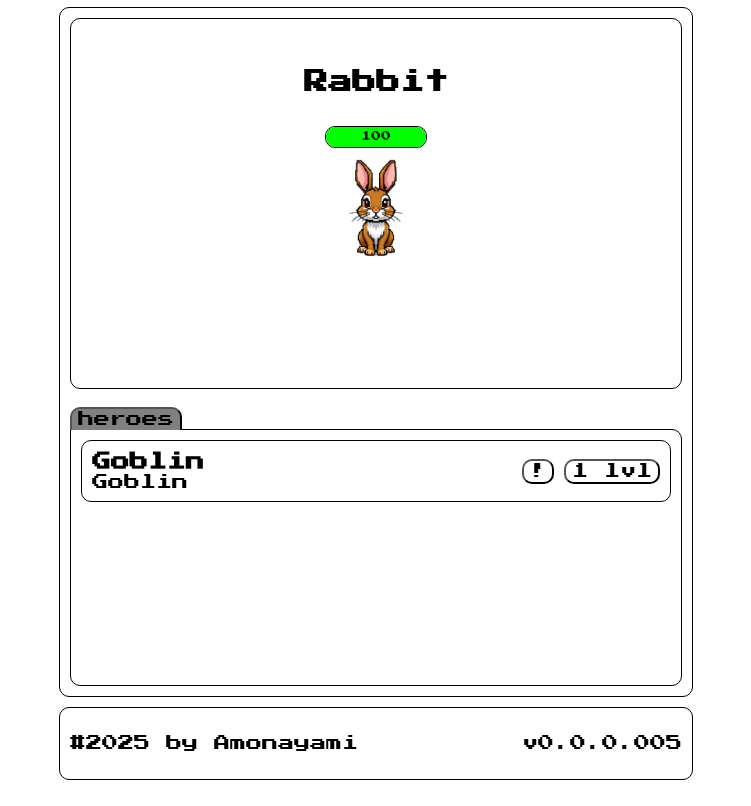
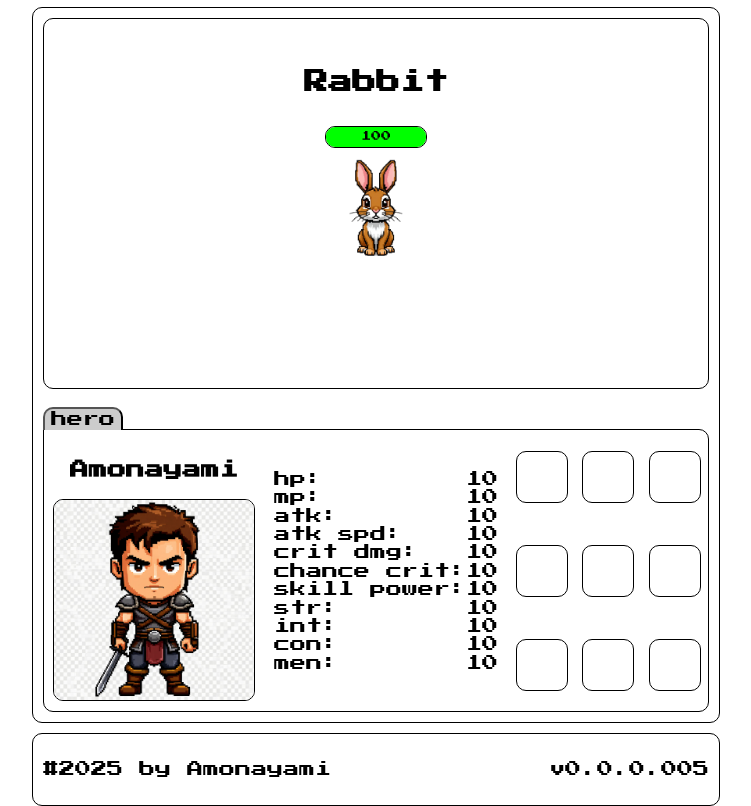
Before and after one commit to Amonayami/legend_of_flames, a website built with webpack: page src/index.html in a window 1280 px wide. Shown: the part 129-935 px from the top of the page, without its empty margins (261-1012 px from the left). Before the commit the page ends 909 px from the top, so only its background shows below. Built offline with nearby package versions, Linux system fonts and the light colour scheme.

Commit message:
v0.0.0.006

```diff
--- a/src/index.html
+++ b/src/index.html
@@ -22,29 +22,48 @@
             <!-- тут будут темплейты врагов -->
           </div>
 
-          <div class="chest-wrap">
-            <div class="chest"></div>
-            <div class="key"></div>
-          </div>
         </section>
 
         <section class="character-menu">
             <!-- Вкладки -->
             <div class="tabs">
-              <button type="button" class="button tab active" data-tab="heroes">heroes</button>
+              <button type="button" class="button tab active" data-tab="hero">hero</button>
             </div>
             <!-- Контент для каждой вкладки -->
-            <div class="tab-content active" id="heroes">
-                <ul class="heroes-list">
-                    <li class="heroes-list-item">
-                        <div class="hero-info">
-                          <h3 class="hero-name">Goblin</h3>
-                          <p class="hero-description">Goblin</p>
-                        </div>
-                        <button type="button" class="button">!</button>
-                        <button type="button" class="button">1 lvl</button>
-                      </li>
-                </ul>
+            <div class="tab-content hero active" id="hero">
+                <div class="hero-container">
+                  <h3 class="nickname">Amonayami</h3>
+                  <img class="hero-image" src="./images/heroes/human-male.jpg" alt="">
+                </div>
+
+                <div class="stats">
+                  <ul class="stats-list">
+                    <li class="stats-item" data-label="hp:"><span>10</span></li>
+                    <li class="stats-item" data-label="mp:"><span>10</span></li>
+                    <li class="stats-item" data-label="atk:"><span>10</span></li>
+                    <li class="stats-item" data-label="atk spd:"><span>10</span></li>
+                    <li class="stats-item" data-label="crit dmg:"><span>10</span></li>
+                    <li class="stats-item" data-label="chance crit:"><span>10</span></li>
+                    <li class="stats-item" data-label="skill power:"><span>10</span></li>
+                    <li class="stats-item" data-label="str:"><span>10</span></li>
+                    <li class="stats-item" data-label="int:"><span>10</span></li>
+                    <li class="stats-item" data-label="con:"><span>10</span></li>
+                    <li class="stats-item" data-label="men:"><span>10</span></li>
+                  </ul>
+                </div>
+
+                <div class="inventory">
+                  <div class="inventory-item"></div>
+                  <div class="inventory-item"></div>
+                  <div class="inventory-item"></div>
+                  <div class="inventory-item"></div>
+                  <div class="inventory-item"></div>
+                  <div class="inventory-item"></div>
+                  <div class="inventory-item"></div>
+                  <div class="inventory-item"></div>
+                  <div class="inventory-item"></div>
+                </div>
+
             </div>
           </section>
     </main>
@@ -58,7 +77,7 @@
           <div class="hp-fill"></div>
           <div class="hp-text"></div>
         </div>
-        <div class="enemy">
+        <div class="enemy-image-container">
           <img class="enemy-image" src="" alt="">
         </div>
     </template>
--- a/src/scripts/combat-system.js
+++ b/src/scripts/combat-system.js
@@ -1,4 +1,4 @@
-import {enemys} from './database'
+import { enemys } from './database'
 
 const enemyZone = document.getElementById('enemy-zone')
 const enemyTemplate = document.getElementById('enemy-template')
@@ -7,15 +7,17 @@ export function spawnRandomEnemy() {
     enemyZone.innerHTML = ''
     const randomEnemy = enemys[Math.floor(Math.random() * enemys.length)]
     const element = enemyTemplate.content.cloneNode(true)
-    element.querySelector('.enemy-name').textContent = randomEnemy.name
-    element.querySelector('.enemy-image').src = randomEnemy.image
-    element.querySelector('.enemy-image').alt = randomEnemy.name
-    const hpFill = element.querySelector('.hp-fill')
-    const hpText = element.querySelector('.hp-text')
+    const enemyName = element.querySelector('.enemy-name');
+    const enemyImage = element.querySelector('.enemy-image-container .enemy-image')
+    const hpFill = element.querySelector('.hp-container .hp-fill')
+    const hpText = element.querySelector('.hp-container .hp-text')
+    enemyName.textContent = randomEnemy.name
+    enemyImage.src = randomEnemy.image
+    enemyImage.alt = randomEnemy.name
     let currentHP = randomEnemy.hp
     const maxHP = randomEnemy.hp
     hpText.textContent = `${currentHP}`
-    const enemyElement = element.querySelector('.enemy')
+    const enemyElement = element.querySelector('.enemy-image-container')
     enemyElement.addEventListener('click', () => {
         if (currentHP <= 0) return
         currentHP -= 20
@@ -25,7 +27,7 @@ export function spawnRandomEnemy() {
         if (currentHP <= 0) {
             enemyElement.style.opacity = '0.1'
             enemyElement.style.pointerEvents = 'none'
-            spawnRandomEnemy()
+            setTimeout(spawnRandomEnemy, 300)
         }
     })
     enemyZone.appendChild(element)
--- /dev/null
+++ b/src/styles/hero-tab.css
@@ -0,0 +1,70 @@
+.tab-content.hero {
+    display: flex;
+    gap: 10px;
+}
+
+.hero-container {
+    display: flex;
+    flex-direction: column;
+    align-items: center;
+    width: 200px;
+    aspect-ratio: 1;
+    position: relative;
+    padding: 10px;
+}
+
+.nickname {
+
+}
+
+.hero-image {
+    width: 100%;
+    height: 100%;
+    aspect-ratio: 1;
+    object-fit: cover;
+    display: block;
+    border: 1px solid #000;
+    border-radius: 10px;
+}
+
+.stats {
+    display: flex;
+    align-items: center;
+}
+
+.stats-list {
+    display: grid;
+    grid-template-columns: max-content 1fr;
+    list-style: none;
+    padding: 0;
+    margin: 0;
+  }
+
+  .stats-item {
+    display: contents;
+  }
+
+  .stats-item::before {
+    content: attr(data-label);
+    grid-column: 1;
+  }
+
+  .stats-item span {
+    grid-column: 2;
+  }
+
+.inventory {
+    display: grid;
+    grid-template-columns: repeat(3, auto);
+    align-items: center;
+    justify-items: center;
+    width: 200px;
+    aspect-ratio: 1;
+}
+
+.inventory-item {
+    width: 50px;
+    aspect-ratio: 1;
+    border: 1px solid #000;
+    border-radius: 10px;
+}
--- a/src/styles/index.css
+++ b/src/styles/index.css
@@ -1,47 +1,9 @@
 @import url(./normalize.css);
 @import url(./fonts.css);
+@import url(./page.css);
+@import url(./tab.css);
+@import url(./hero-tab.css);
 
-.page {
-    display: grid;
-    grid-template-rows: auto 1fr auto;
-    justify-content: center;
-    width: 98vw;
-    height: 98vh;
-    overflow: hidden;
-    gap: 10px;
-    margin: 10px;
-    font-family: 'Press Start 2P', 'Courier New', Courier, monospace, sans-serif;
-    user-select: none;
-}
-
-.header {
-    border-radius: 10px;
-    border: 1px solid #000;
-}
-
-.title {
-    text-align: center;
-}
-
-.game-menu {
-    display: flex;
-    justify-content: center;
-    margin: 10px;
-    gap: 3px;
-}
-
-.button {
-    border-radius: 10px;
-    font-family: 'Press Start 2P', 'Courier New', Courier, monospace, sans-serif;
-    background-color: transparent;
-}
-
-.game-zone {
-    display: grid;
-    grid-template-rows: 1fr auto;
-    border-radius: 10px;
-    border: 1px solid #000;
-}
 
 .combat-zone {
     display: grid;
@@ -86,7 +48,7 @@
     font-size: 10px;
 }
 
-.enemy {
+.enemy-image-container {
     display: flex;
     justify-content: center;
     width: 200px;
@@ -107,79 +69,3 @@
     position: relative;
     margin: 10px;
 }
-
-.tabs {
-    display: flex;
-    position: absolute;
-    top: -22px;
-    gap: 3px;
-}
-
-.tab {
-    border-end-start-radius: 0;
-    border-end-end-radius: 0;
-    border-bottom: none;
-}
-
-.tab.active {
-    background-color: gray;
-}
-
-.tab-content {
-    display: none;
-    border-radius: 10px;
-    border-start-start-radius: 0;
-    border: 1px solid #000;
-    min-height: 255px;
-    min-width: 610px;
-}
-
-.tab-content.active {
-    display: block;
-}
-
-/* Список героев */
-.heroes-list {
-    display: flex;
-    flex-direction: column;
-    gap: 10px;
-    margin: 10px;
-    padding: 0;
-    list-style: none;
-}
-
-.heroes-list-item {
-    display: flex;
-    align-items: center;
-    gap: 10px;
-    border: 1px solid #000;
-    border-radius: 10px;
-    padding: 10px;
-}
-
-.hero-image {
-    width: 50px;
-    aspect-ratio: 1;
-    object-fit: cover;
-    border-radius: 8px;
-}
-
-.hero-info {
-    flex-grow: 1;
-}
-
-.hero-name {
-    margin: 0;
-}
-
-.hero-description {
-    margin: 0;
-}
-
-.footer {
-    display: flex;
-    justify-content: space-between;
-    border-radius: 10px;
-    border: 1px solid #000;
-    padding: 10px;
-}
--- /dev/null
+++ b/src/styles/page.css
@@ -0,0 +1,49 @@
+.page {
+    display: grid;
+    grid-template-rows: auto 1fr auto;
+    justify-content: center;
+    width: 98vw;
+    height: 98vh;
+    overflow: hidden;
+    gap: 10px;
+    margin: 10px;
+    font-family: 'Press Start 2P', 'Courier New', Courier, monospace, sans-serif;
+    user-select: none;
+}
+
+.header {
+    border-radius: 10px;
+    border: 1px solid #000;
+}
+
+.title {
+    text-align: center;
+}
+
+.game-menu {
+    display: flex;
+    justify-content: center;
+    margin: 10px;
+    gap: 3px;
+}
+
+.button {
+    border-radius: 10px;
+    font-family: 'Press Start 2P', 'Courier New', Courier, monospace, sans-serif;
+    background-color: transparent;
+}
+
+.game-zone {
+    display: grid;
+    grid-template-rows: 1fr auto;
+    border-radius: 10px;
+    border: 1px solid #000;
+}
+
+.footer {
+    display: flex;
+    justify-content: space-between;
+    border-radius: 10px;
+    border: 1px solid #000;
+    padding: 10px;
+}
--- /dev/null
+++ b/src/styles/tab.css
@@ -0,0 +1,29 @@
+.tabs {
+    display: flex;
+    position: absolute;
+    top: -22px;
+    gap: 3px;
+}
+
+.tab {
+    border-end-start-radius: 0;
+    border-end-end-radius: 0;
+    border-bottom: none;
+}
+
+.tab.active {
+    background-color: #ccc;
+}
+
+.tab-content {
+    display: none;
+    border-radius: 10px;
+    border-start-start-radius: 0;
+    border: 1px solid #000;
+    min-height: 255px;
+    min-width: 610px;
+}
+
+.tab-content.active {
+    display: block;
+}
```
Also changed, not shown: src/images/heroes/human-male.jpg (added), src/scripts/index.js (line endings or trailing spaces).
